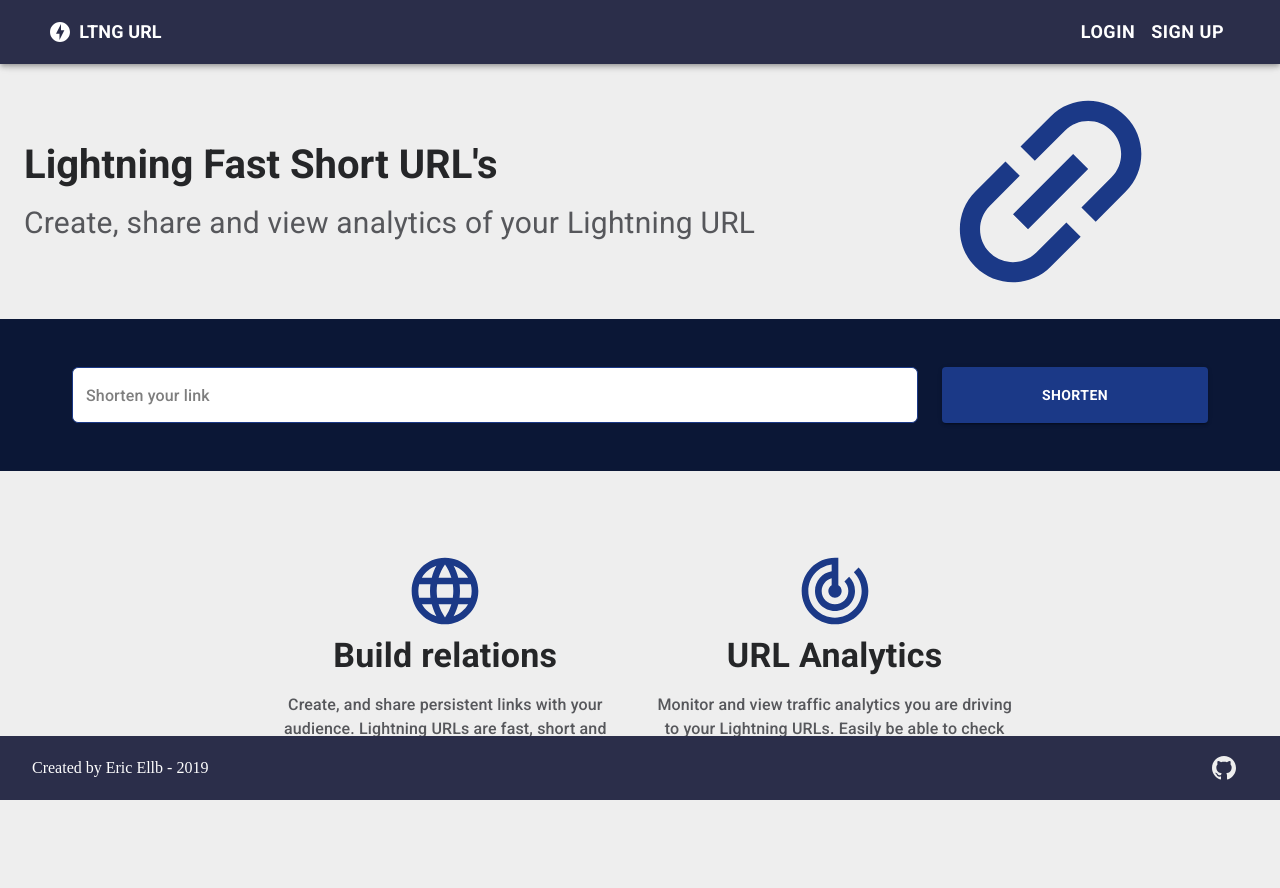
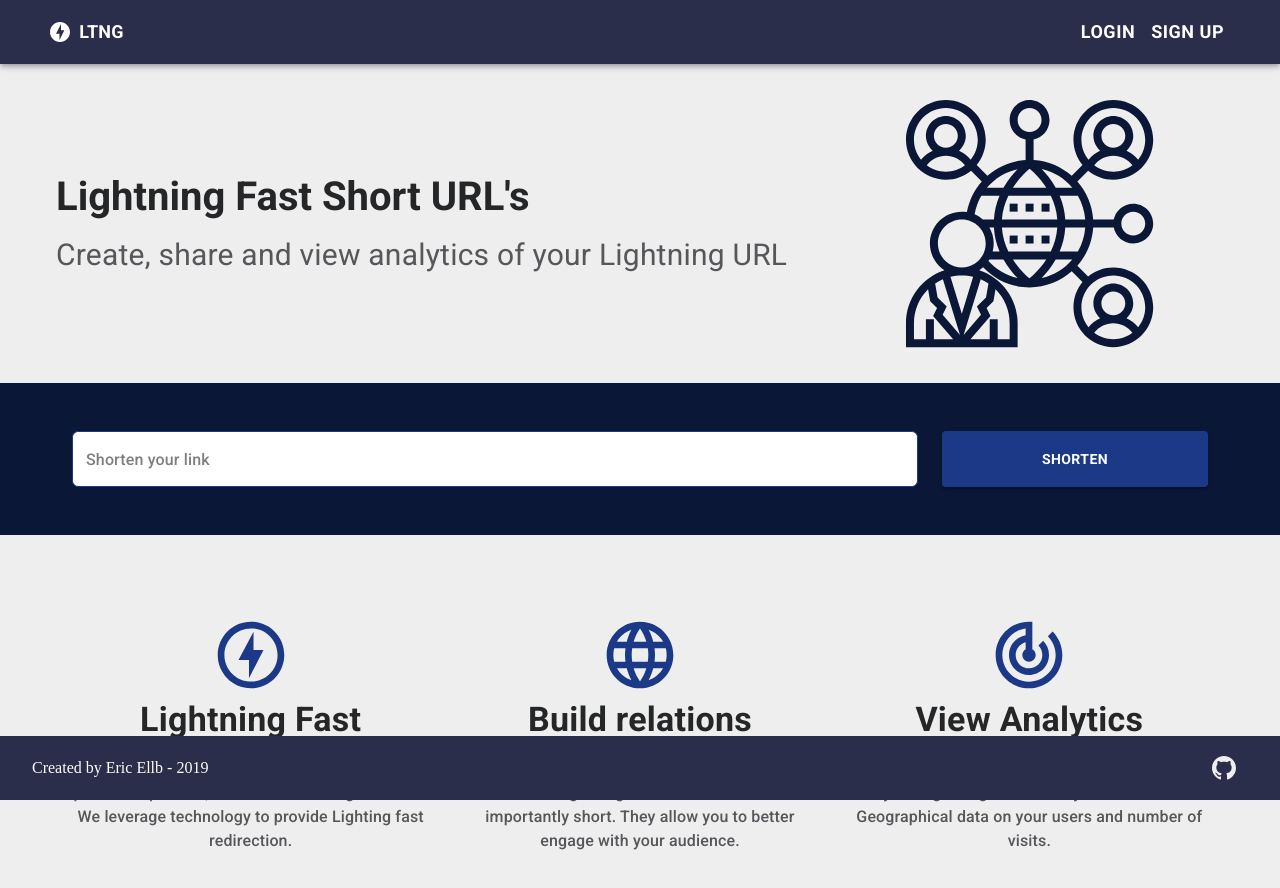
Before and after one commit to ericellb/Lightning-Link, a React (Create React App) app in the folder client/: page / in a window 1280 px wide. Shown: the top 888 px of the page. Before the commit the page ends 837 px from the top, so only its background shows below. Built offline with nearby package versions, Linux system fonts and the light colour scheme.

Commit message:
More UI Tweaks

```diff
--- a/client/package.json
+++ b/client/package.json
@@ -1,5 +1,6 @@
 {
   "name": "client",
+  "homepage": "https://ericellb.github.io/Simple-URL/",
   "version": "0.1.0",
   "private": true,
   "dependencies": {
--- a/client/src/components/Header/index.tsx
+++ b/client/src/components/Header/index.tsx
@@ -35,7 +35,7 @@ export default function Header() {
       <Container>
         <Toolbar>
           <Typography variant="h6" className={classes.title + ' ' + classes.flex + ' ' + classes.responsiveText}>
-            <OfflineBolt className={classes.icon} /> LTNG URL
+            <OfflineBolt className={classes.icon} /> LTNG
           </Typography>
           <Button color="inherit" className={classes.responsiveText}>
             Login
--- a/client/src/components/Hero/index.tsx
+++ b/client/src/components/Hero/index.tsx
@@ -1,10 +1,12 @@
 import React from 'react';
 import { Grid, makeStyles, Container, Typography, Avatar } from '@material-ui/core';
 import { InsertLink } from '@material-ui/icons';
+import { ReactComponent as LinkIcon } from './link.svg';
 
 const useStyles = makeStyles(theme => ({
   gridContainer: {
-    marginTop: '0em'
+    marginTop: '0em',
+    padding: '2em'
   },
   flex: {
     display: 'flex',
@@ -33,8 +35,7 @@ const useStyles = makeStyles(theme => ({
   linkImage: {
     height: 'calc(30vh + 4 * ((100vw - 520px) / 200))',
     width: 'calc(30vh + 4 * ((100vw - 520px) / 200))',
-    transform: 'rotate(135deg)',
-    color: '#1b3987'
+    fill: '#0b1736'
   },
   gridItem: {
     alignItems: 'center',
@@ -77,7 +78,7 @@ export default function Hero() {
           </div>
         </Grid>
         <Grid item md={4} xs={12} className={classes.item2 + ' ' + classes.gridItem}>
-          <InsertLink className={classes.linkImage}></InsertLink>
+          <LinkIcon className={classes.linkImage} />
         </Grid>
       </Grid>
     </Container>
--- a/client/src/components/Info/index.tsx
+++ b/client/src/components/Info/index.tsx
@@ -1,6 +1,6 @@
 import React from 'react';
 import { makeStyles, Container, Grid, Typography } from '@material-ui/core';
-import { Timeline, Add, LibraryAdd, Language, TrackChanges } from '@material-ui/icons';
+import { Language, TrackChanges, OfflineBoltOutlined } from '@material-ui/icons';
 
 const useStyles = makeStyles(theme => ({
   flex: {
@@ -33,6 +33,9 @@ const useStyles = makeStyles(theme => ({
   },
   linkIcon: {
     transform: 'rotate(135deg)'
+  },
+  iconBolt: {
+    transform: 'rotate(0deg)'
   }
 }));
 
@@ -42,23 +45,33 @@ export default function Info() {
     <Container className={classes.centerText}>
       <Grid container className={classes.flex}>
         <Grid item md={4} xs={12} className={classes.gridCard}>
+          <OfflineBoltOutlined className={classes.icon + ' ' + classes.iconBolt}></OfflineBoltOutlined>
+          <Typography variant="h4" className={classes.title}>
+            Lightning Fast
+          </Typography>
+          <Typography variant="body1" className={classes.subtitle}>
+            Lightning URL was build from the ground to provide super fast, collision free URL generation. We leverage
+            technology to provide Lighting fast redirection.
+          </Typography>
+        </Grid>
+        <Grid item md={4} xs={12} className={classes.gridCard}>
           <Language className={classes.icon}></Language>
           <Typography variant="h4" className={classes.title}>
             Build relations
           </Typography>
           <Typography variant="body1" className={classes.subtitle}>
-            Create, and share persistent links with your audience. Lightning URLs are fast, short and allow you to
-            better engage with your audience.
+            Create, and share persistent links with your audience. Lightning URLs are fast and most importantly short.
+            They allow you to better engage with your audience.
           </Typography>
         </Grid>
         <Grid item md={4} xs={12} className={classes.gridCard}>
           <TrackChanges className={classes.icon}></TrackChanges>
           <Typography variant="h4" className={classes.title}>
-            URL Analytics
+            View Analytics
           </Typography>
           <Typography variant="body1" className={classes.subtitle}>
-            Monitor and view traffic analytics you are driving to your Lightning URLs. Easily be able to check the
-            number of visits and the demographic of your users.
+            Monitor and view traffic analytics you are driving to your Lightning URLs. Easily be able to view
+            Geographical data on your users and number of visits.
           </Typography>
         </Grid>
       </Grid>
--- a/client/src/components/Shortener/index.tsx
+++ b/client/src/components/Shortener/index.tsx
@@ -86,7 +86,7 @@ export default function Shortener() {
             />
           </Grid>
           <Grid item md={3} xs={12} className={classes.item2}>
-            <Button variant="contained" className={classes.shortenButton}>
+            <Button variant="contained" color="primary" className={classes.shortenButton}>
               {' '}
               Shorten{' '}
             </Button>
```
Also changed, not shown: client/src/components/Hero/link.svg (added).
